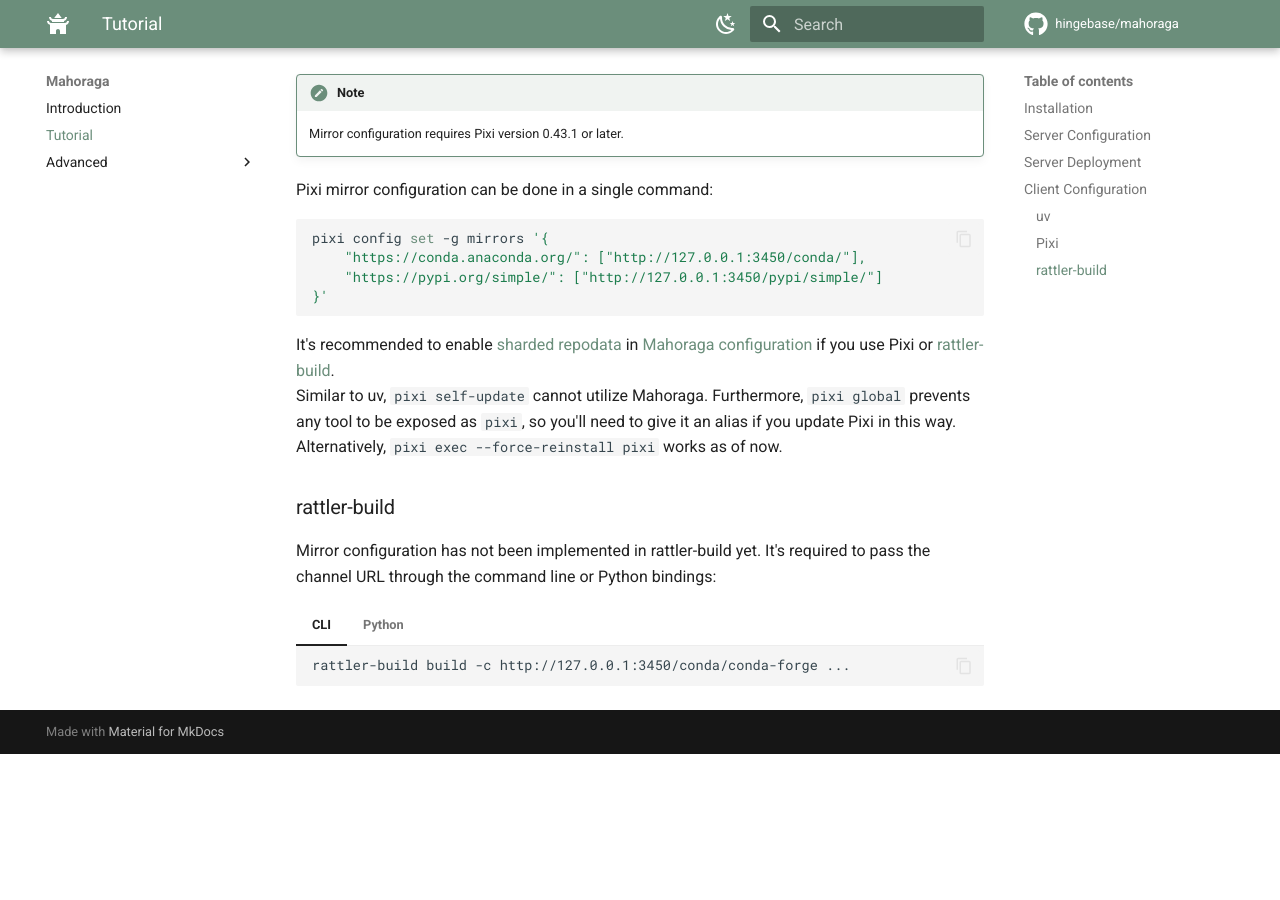
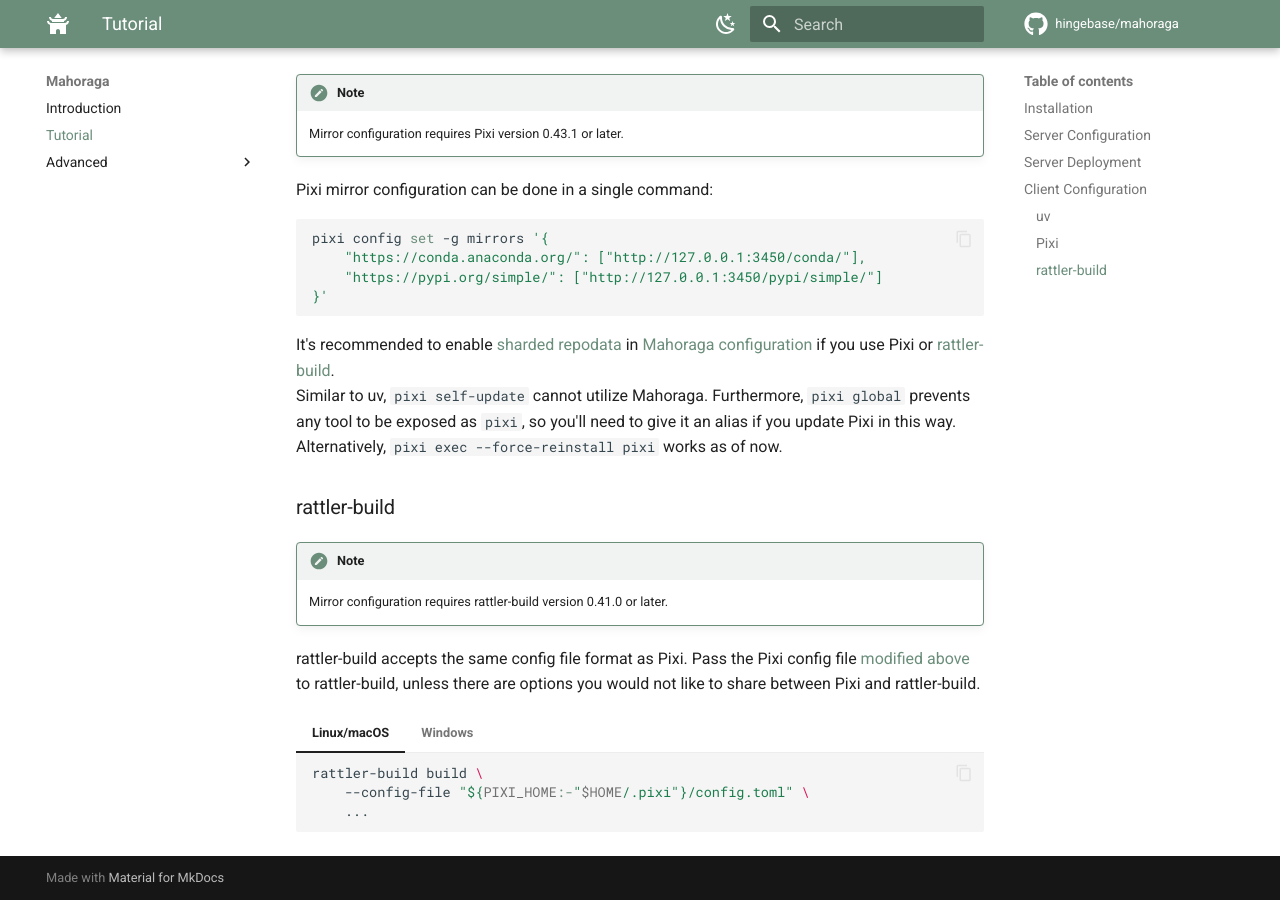
Before and after one commit to hingebase/mahoraga, an MkDocs documentation site: the page built from docs/tutorial.md, in a window 1280 px wide and 900 px high, scrolled down 1868 px. Built offline with MkDocs 1.6.1 and Material for MkDocs 9.7.7, drawn with Linux system fonts in a browser that asks for light colours; comment, search, counter and statistics services are not loaded; before the commit the page ends 2622 px from its top, so only the background shows below that.

Commit message:
📝 Update tutorial

````diff
--- a/docs/tutorial.md
+++ b/docs/tutorial.md
@@ -2,7 +2,7 @@
 ## Installation
 It's recommended to install Mahoraga with [uv][1]:
 ``` sh
-uv tool install mahoraga
+uv tool install -U mahoraga
 ```
 ## Server Configuration
 Before starting Mahoraga, you need to initialize a directory (for example
@@ -122,22 +122,26 @@
 it an alias if you update Pixi in this way. Alternatively,
 `pixi exec --force-reinstall pixi` works as of now.
 ### rattler-build
-Mirror configuration has not been implemented in rattler-build yet. It's
-required to pass the channel URL through the command line or Python bindings:
-=== "CLI"
+!!! note
+
+    Mirror configuration requires rattler-build version 0.41.0 or later.
+rattler-build accepts the same config file format as Pixi. Pass the Pixi config
+file [modified above][9] to rattler-build, unless there are options you would
+not like to share between Pixi and rattler-build.
+=== "Linux/macOS"
 
     ``` sh
-    rattler-build build -c http://127.0.0.1:3450/conda/conda-forge ...
+    rattler-build build \
+        --config-file "${PIXI_HOME:-"$HOME/.pixi"}/config.toml" \
+        ...
     ```
 
-=== "Python"
+=== "Windows"
 
-    ``` py
-    import rattler_build
-    rattler_build.build_recipes(
-        ...,
-        channel=["http://127.0.0.1:3450/conda/conda-forge"],
-    )
+    ``` powershell title="PowerShell 7"
+    rattler-build build `
+        --config-file "$($Env:PIXI_HOME ?? "$HOME/.pixi")/config.toml" `
+        ...
     ```
 
 [1]: https://docs.astral.sh/uv/
@@ -148,3 +152,4 @@
 [6]: https://conda.org/learn/ceps/cep-0016/
 [7]: #server-configuration
 [8]: https://rattler.build/latest/
+[9]: #pixi
````
